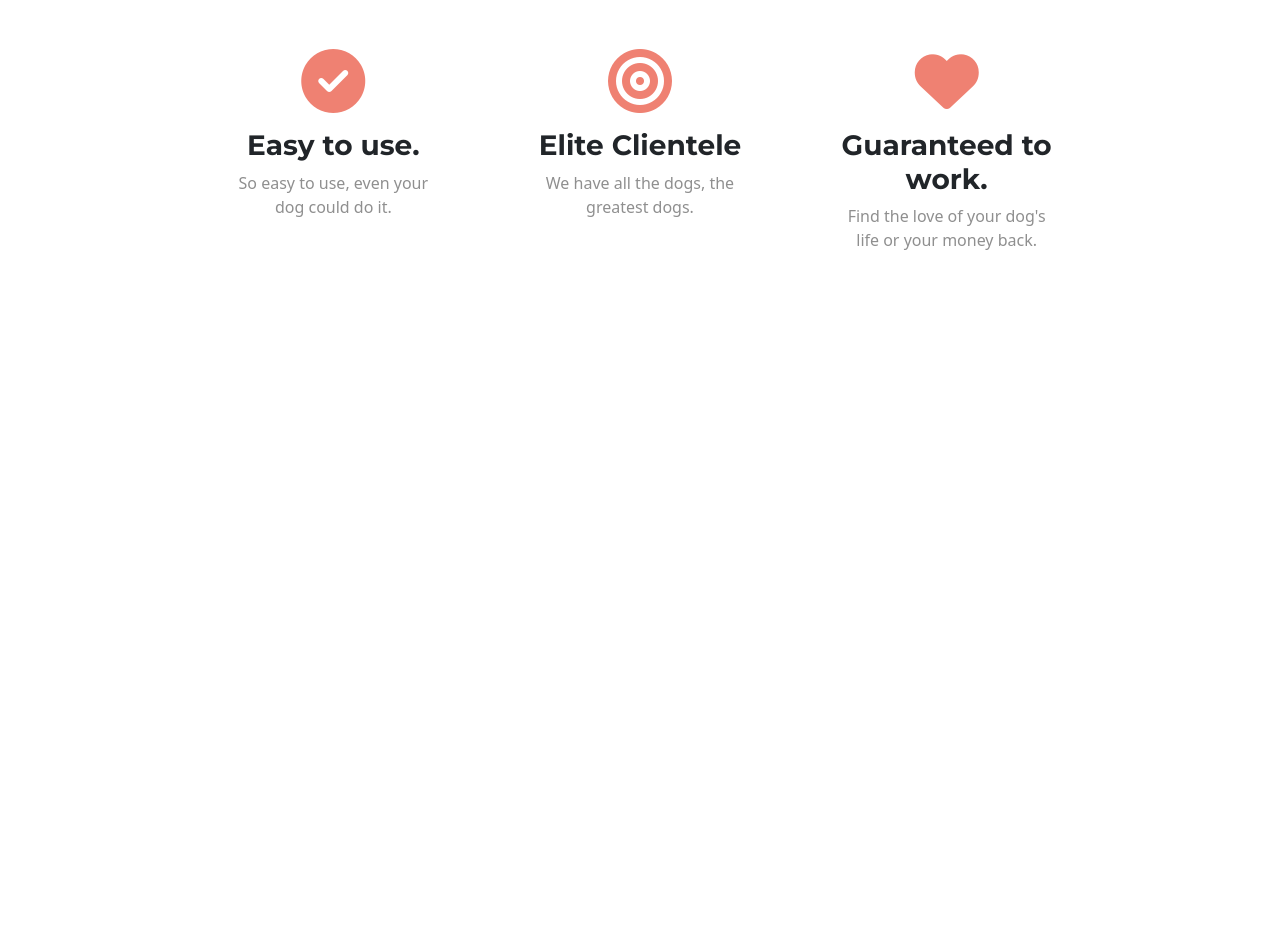
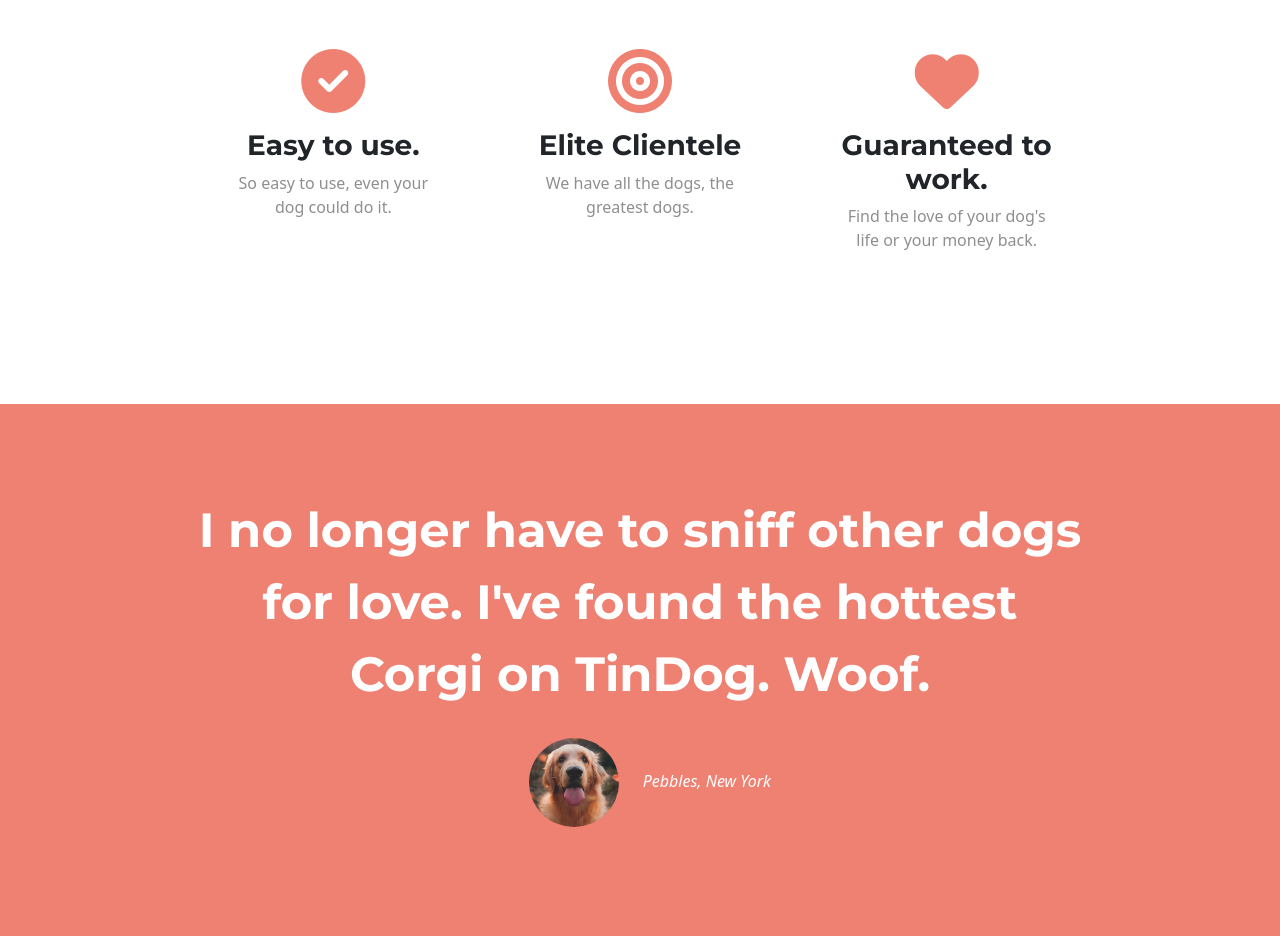
Before and after one commit to ISHANKA-git/tindog, a plain HTML site: page index.html in a window 1280 px wide. Shown: the part 833-1769 px from the top of the page. Before the commit the page ends 1237 px from the top, so only its background shows below. Drawn offline with nearby package versions, Linux system fonts and the light colour scheme.

Commit message:
testimonials section

```diff
--- a/CSS/styles.css
+++ b/CSS/styles.css
@@ -74,3 +74,24 @@ body {
 #features .icon:hover {
     color: #ff4c68;
 }
+
+#testimonials {
+    padding: 7% 15%;
+    text-align: center;
+    background-color: #ef8172;
+    color: #fff;
+
+}
+
+#testimonials h2 {
+    font-family: Montserrat;
+    font-weight: 700;
+    font-size: 3rem;
+    line-height: 1.5;
+}
+
+#testimonials .testimonial-image{
+    width: 10%;
+    border-radius: 100%;
+    margin: 20px;
+}
--- a/index.html
+++ b/index.html
@@ -6,20 +6,20 @@
   <meta name="viewport" content="width=device-width, initial-scale=1">
   <title>Bootstrap demo</title>
 
-<!-- Google Fonts -->
+  <!-- Google Fonts -->
   <link
     href="https://fonts.googleapis.com/css2?family=Montserrat:ital,wght@0,100;0,200;0,300;0,400;0,500;0,600;0,700;0,800;0,900;1,100;1,200;1,300;1,400;1,500;1,600;1,700;1,800;1,900&family=Ubuntu:ital,wght@0,300;0,400;0,500;0,700;1,300;1,400;1,500;1,700&display=swap"
     rel="stylesheet">
 
-<!-- Font Awesome -->
-<script src="https://kit.fontawesome.com/7dfc3a72cf.js" crossorigin="anonymous"></script>
+  <!-- Font Awesome -->
+  <script src="https://kit.fontawesome.com/7dfc3a72cf.js" crossorigin="anonymous"></script>
 
-<!-- CSS Styles -->
+  <!-- CSS Styles -->
   <link href="CSS/styles.css" rel="stylesheet">
   <link href="https://cdn.jsdelivr.net/npm/bootstrap@5.3.2/dist/css/bootstrap.min.css" rel="stylesheet"
     integrity="sha384-T3c6CoIi6uLrA9TneNEoa7RxnatzjcDSCmG1MXxSR1GAsXEV/Dwwykc2MPK8M2HN" crossorigin="anonymous">
 
-<!-- Bootstrap Scripts -->
+  <!-- Bootstrap Scripts -->
   <script src="https://cdn.jsdelivr.net/npm/bootstrap@5.3.2/dist/js/bootstrap.bundle.min.js"
     integrity="sha384-C6RzsynM9kWDrMNeT87bh95OGNyZPhcTNXj1NW7RuBCsyN/o0jlpcV8Qyq46cDfL"
     crossorigin="anonymous"></script>
@@ -58,8 +58,10 @@
       <div class="row">
         <div class="col-lg-6">
           <h1>Meet new & interesting dogs nearby</h1>
-          <button type="button" class="btn btn-dark btn-lg download-button"><i class="fa-brands fa-apple"></i> Download</button>
-          <button type="button" class="btn btn-outline-light btn-lg download-button"><i class="fa-brands fa-google-play"></i> Download</button>
+          <button type="button" class="btn btn-dark btn-lg download-button"><i class="fa-brands fa-apple"></i>
+            Download</button>
+          <button type="button" class="btn btn-outline-light btn-lg download-button"><i
+              class="fa-brands fa-google-play"></i> Download</button>
         </div>
 
 
@@ -71,7 +73,7 @@
 
   </section>
 
-  <section id = "features">
+  <section id="features">
 
     <div class="row">
 
@@ -94,10 +96,23 @@
       </div>
 
     </div>
+  </section>
+
+  <section id="testimonials">
+
+    <h2>I no longer have to sniff other dogs for love. I've found the hottest Corgi on TinDog. Woof.</h2>
+    <img class = "testimonial-image" src="images/dog-img.jpg" alt="dog-profile">
+    <em>Pebbles, New York</em>
+
+    <!-- <h2 class="testimonial-text">My dog used to be so lonely, but with TinDog's help, they've found the love of their life. I think.</h2>
+                <img class="testimonial-image" src="images/lady-img.jpg" alt="lady-profile">
+                <em>Beverly, Illinois</em> -->
+
+  </section>
 
 
 
-  </section>
+
 
 </body>
 
```
